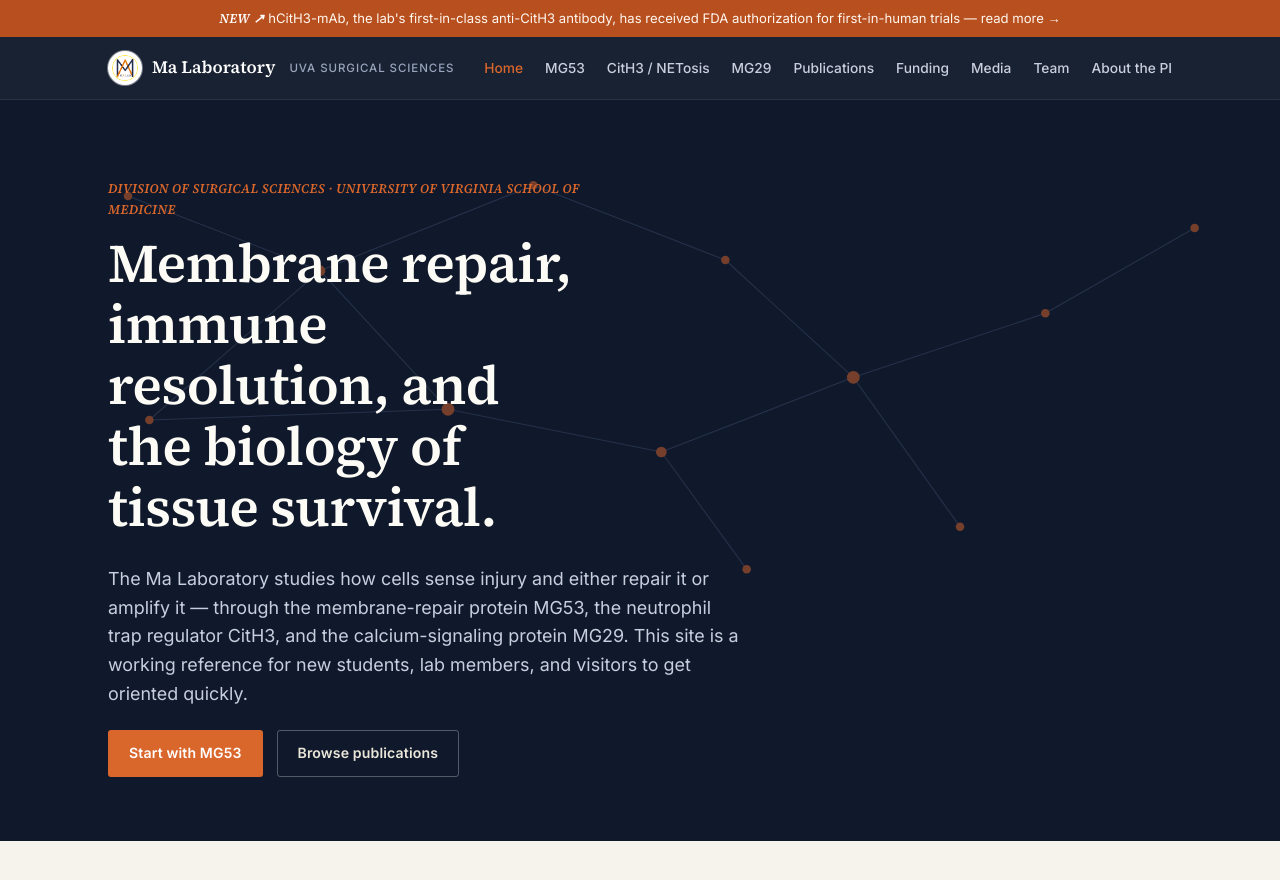
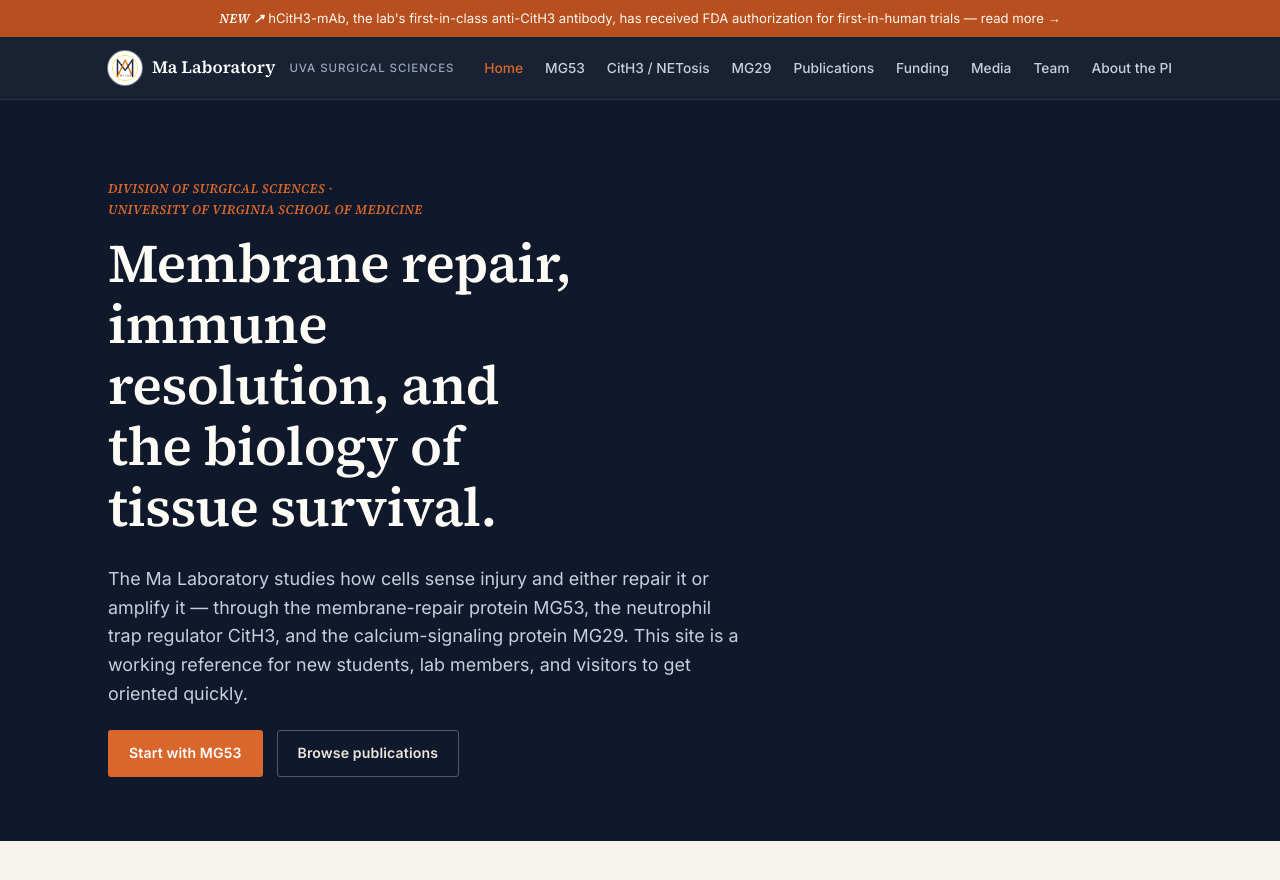
Before and after one commit to mjf6e/Ma-Lab-Research-Portfolio, a Jekyll site: the page built from index.html, in a window 1280 px wide and 900 px high. Shown: the top 880 px of the window. Built offline with Jekyll 4.4.1, drawn with Linux system fonts in a browser that asks for light colours.

Commit message:
Remove hero constellation graphic; break eyebrow text to two lines

```diff
--- a/index.html
+++ b/index.html
@@ -5,25 +5,8 @@ description: Research resource site for the Ma Laboratory — MG53, MG29, and Ci
 ---
 
 <section class="hero">
-  <svg class="hero-net" viewBox="0 0 1200 500" preserveAspectRatio="xMidYMid slice" xmlns="http://www.w3.org/2000/svg" aria-hidden="true">
-    <g stroke="#3a4a6b" stroke-width="1">
-      <line x1="120" y1="90" x2="300" y2="160"/><line x1="300" y1="160" x2="500" y2="80"/>
-      <line x1="300" y1="160" x2="420" y2="290"/><line x1="500" y1="80" x2="680" y2="150"/>
-      <line x1="420" y1="290" x2="620" y2="330"/><line x1="620" y1="330" x2="800" y2="260"/>
-      <line x1="680" y1="150" x2="800" y2="260"/><line x1="800" y1="260" x2="980" y2="200"/>
-      <line x1="980" y1="200" x2="1120" y2="120"/><line x1="800" y1="260" x2="900" y2="400"/>
-      <line x1="620" y1="330" x2="700" y2="440"/><line x1="140" y1="300" x2="300" y2="160"/>
-      <line x1="140" y1="300" x2="420" y2="290"/>
-    </g>
-    <g fill="#d9662b">
-      <circle cx="120" cy="90" r="4"/><circle cx="300" cy="160" r="5"/><circle cx="500" cy="80" r="4"/>
-      <circle cx="420" cy="290" r="6"/><circle cx="680" cy="150" r="4"/><circle cx="620" cy="330" r="5"/>
-      <circle cx="800" cy="260" r="6"/><circle cx="980" cy="200" r="4"/><circle cx="1120" cy="120" r="4"/>
-      <circle cx="900" cy="400" r="4"/><circle cx="700" cy="440" r="4"/><circle cx="140" cy="300" r="4"/>
-    </g>
-  </svg>
   <div class="wrap">
-    <p class="mono hero-eyebrow">Division of Surgical Sciences · University of Virginia School of Medicine</p>
+    <p class="mono hero-eyebrow">Division of Surgical Sciences ·<br>University of Virginia School of Medicine</p>
     <h1>Membrane repair, immune resolution, and the biology of tissue survival.</h1>
     <p class="lede">The Ma Laboratory studies how cells sense injury and either repair it or amplify it — through the membrane-repair protein MG53, the neutrophil trap regulator CitH3, and the calcium-signaling protein MG29. This site is a working reference for new students, lab members, and visitors to get oriented quickly.</p>
     <div class="hero-cta">
```
